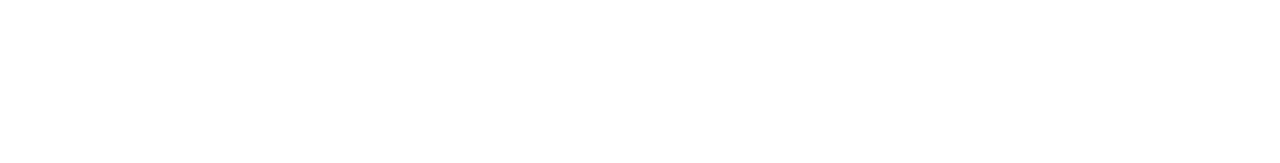
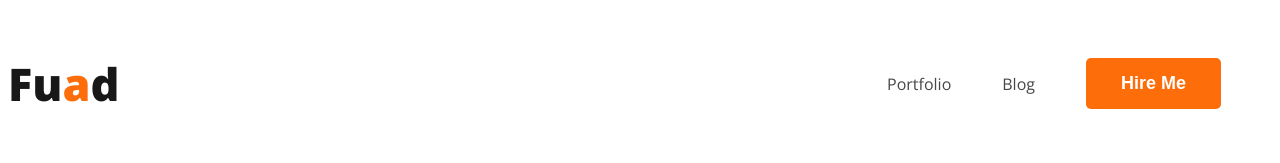
Before and after one commit to mostafizzfuad/developer-portfolio, a plain HTML site: page index.html in a window 1280 px wide. Drawn offline with nearby package versions, Linux system fonts and the light colour scheme.

Commit message:
update code

```diff
--- /dev/null
+++ b/css/style.css
@@ -0,0 +1,47 @@
+/* ******google fonts linkup ****** */
+@import url('https://fonts.googleapis.com/css2?family=Open+Sans:wght@400;700;800&display=swap');
+
+/* ***** global css start ****** */
+body {
+    font-family: 'Open Sans', sans-serif;
+}
+
+.global-btn {
+    border-radius: 5px;
+    background: #FD6E0A;
+    border: 0;
+    font-size: 18px;
+    font-style: normal;
+    font-weight: 700;
+    color: #fff;
+    padding: 15px 35px;
+}
+
+/* ***** nav css start ****** */
+nav {
+    display: flex;
+    justify-content: space-between;
+    align-items: center;
+}
+
+.nav-logo {
+    color: #181818;
+    text-shadow: 0px 4px 4px 0px rgba(0, 0, 0, 0.25);
+    font-size: 45px;
+    font-weight: 800;
+}
+.orange-text {
+    color: #FD6E0A;
+}
+nav > ul {
+    display: flex;
+    align-items: center;
+}
+nav li {
+    list-style: none;
+    margin-right: 51px;
+}
+nav a {
+    text-decoration: none;
+    color: #474747;
+}
--- a/index.html
+++ b/index.html
@@ -4,11 +4,19 @@
     <meta charset="UTF-8">
     <meta name="viewport" content="width=device-width, initial-scale=1.0">
     <title>Portfolio Websites</title>
+    <link rel="stylesheet" href="./css/style.css">
 </head>
 <body>
     <!-- header section start -->
     <header>
-
+        <nav>
+            <h3 class="nav-logo">Fu<span class="orange-text">a</span>d</h3>
+            <ul>
+                <li><a href="">Portfolio</a></li>
+                <li><a href="">Blog</a></li>
+                <li><button class="global-btn">Hire Me</button></li>
+            </ul>
+        </nav>
     </header>
     <!-- header section end -->
     <!-- main section start -->
```
